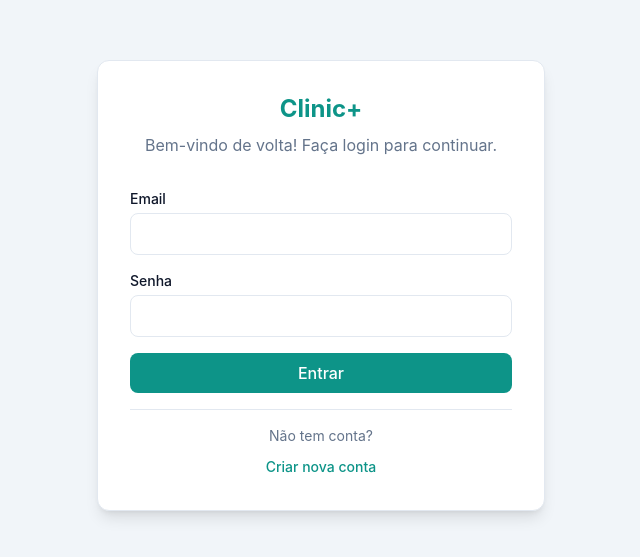
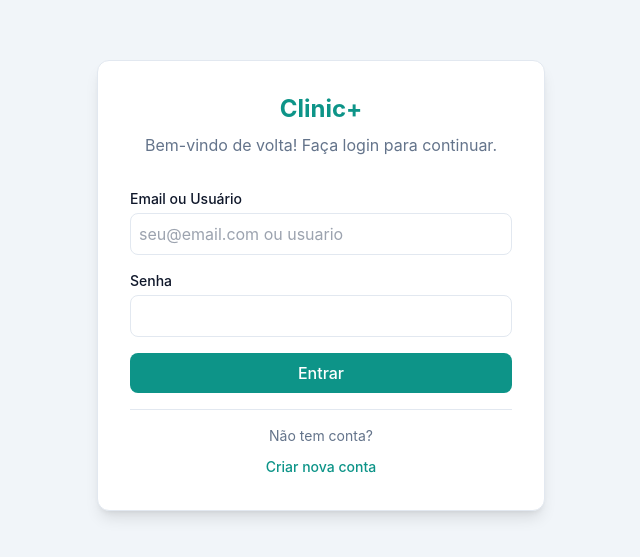
Before and after one commit to caironf3nexorai/clinigest-app, a React (Vite) app: page /login in a window 1280 px wide. Shown: the part 115-672 px from the top of the page, without its empty margins (319-959 px from the left). Built offline with nearby package versions, Linux system fonts and the light colour scheme.

Commit message:
feat: Support login by username or email

```diff
--- a/src/pages/Login.tsx
+++ b/src/pages/Login.tsx
@@ -4,7 +4,7 @@ import { useNavigate, Link } from 'react-router-dom';
 
 export const Login = () => {
     const [loading, setLoading] = useState(false);
-    const [email, setEmail] = useState('');
+    const [loginInput, setLoginInput] = useState('');
     const [password, setPassword] = useState('');
     const [message, setMessage] = useState('');
     const navigate = useNavigate();
@@ -14,16 +14,33 @@ export const Login = () => {
         setLoading(true);
         setMessage('');
 
-        const { error } = await supabase.auth.signInWithPassword({
-            email,
-            password,
-        });
+        try {
+            let emailToUse = loginInput.trim();
 
-        if (error) {
-            setMessage(error.message);
+            // If input doesn't look like an email, try to find the username
+            if (!emailToUse.includes('@')) {
+                const { data: emailData, error: lookupError } = await supabase
+                    .rpc('get_email_by_username', { uname: emailToUse });
+
+                if (lookupError || !emailData) {
+                    throw new Error('Usuário não encontrado. Verifique se digitou corretamente.');
+                }
+                emailToUse = emailData as string;
+            }
+
+            const { error } = await supabase.auth.signInWithPassword({
+                email: emailToUse,
+                password,
+            });
+
+            if (error) {
+                throw error;
+            } else {
+                navigate('/');
+            }
+        } catch (err: any) {
+            setMessage(err.message || 'Erro ao realizar login');
             setLoading(false);
-        } else {
-            navigate('/');
         }
     };
 
@@ -43,13 +60,14 @@ export const Login = () => {
 
                 <form className="space-y-4" onSubmit={handleLogin}>
                     <div>
-                        <label className="block text-sm font-medium mb-1">Email</label>
+                        <label className="block text-sm font-medium mb-1">Email ou Usuário</label>
                         <input
-                            type="email"
+                            type="text"
                             className="w-full p-2 rounded-lg border border-[var(--border)] focus:ring-2 focus:ring-[var(--primary)] outline-none"
-                            value={email}
-                            onChange={(e) => setEmail(e.target.value)}
+                            value={loginInput}
+                            onChange={(e) => setLoginInput(e.target.value)}
                             required
+                            placeholder="seu@email.com ou usuario"
                         />
                     </div>
                     <div>
```
